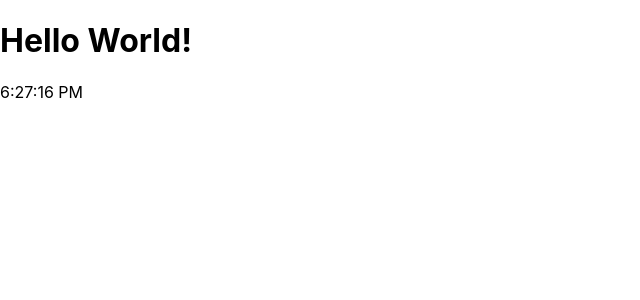
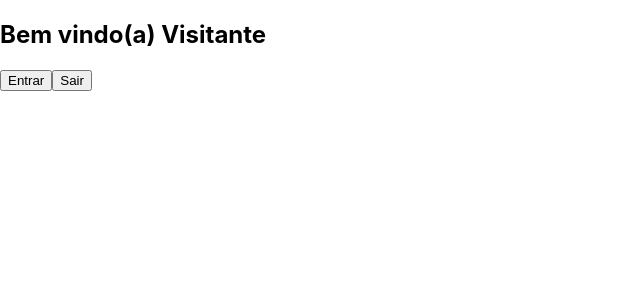
Before and after one commit to EmanuelDms/reactjs-matheusfraga, a React (Create React App) app: page / in a window 1280 px wide. Shown: the top 300 px of the page, without its empty margins (0-640 px from the left). Built offline with nearby package versions, Linux system fonts and the light colour scheme.

Commit message:
feat: eventos & states

```diff
--- a/src/App.js
+++ b/src/App.js
@@ -1,32 +1,15 @@
 import React, { Component } from 'react'
+import Membro from './components/Membro'
 
 class App extends Component {
   constructor(props) {
     super(props)
-    this.state = {
-      hora: '00:00:00'
-    }
+    this.state = {}
   }
-
-  componentDidMount() {
-    setInterval(() => {
-      this.setState({ hora: new Date().toLocaleTimeString() })
-    }, 1000)
-  }
-
-  componentDidUpdate() {
-    console.log('Atualizou!!')
-  }
-
-  getSnapshotBeforeUpdate() {
-    console.log('Vai atualizar')
-  }
-
   render() {
     return (
       <div>
-        <h1>Hello World!</h1>
-        {this.state.hora}
+        <Membro nome="Visitante" />
       </div>
     )
   }
--- /dev/null
+++ b/src/components/Membro/index.js
@@ -0,0 +1,36 @@
+import React, { Component } from 'react'
+
+class Membro extends Component {
+  constructor(props) {
+    super(props)
+    this.state = {
+      nome: props.nome
+    }
+    this.entrar = this.entrar.bind(this)
+    // this.sair = this.sair.bind(this)
+  }
+
+  entrar(nome) {
+    this.setState({ nome })
+  }
+
+  /*sair() {
+    this.setState({ nome: 'Visitante' })
+  }*/
+
+  render() {
+    return (
+      <div>
+        <h2>Bem vindo(a) {this.state.nome}</h2>
+        <button onClick={() => this.entrar('Emanuel')}>Entrar</button>
+        <button
+          onClick={/*this.sair*/ () => this.setState({ nome: 'Visitante' })}
+        >
+          Sair
+        </button>
+      </div>
+    )
+  }
+}
+
+export default Membro
```
